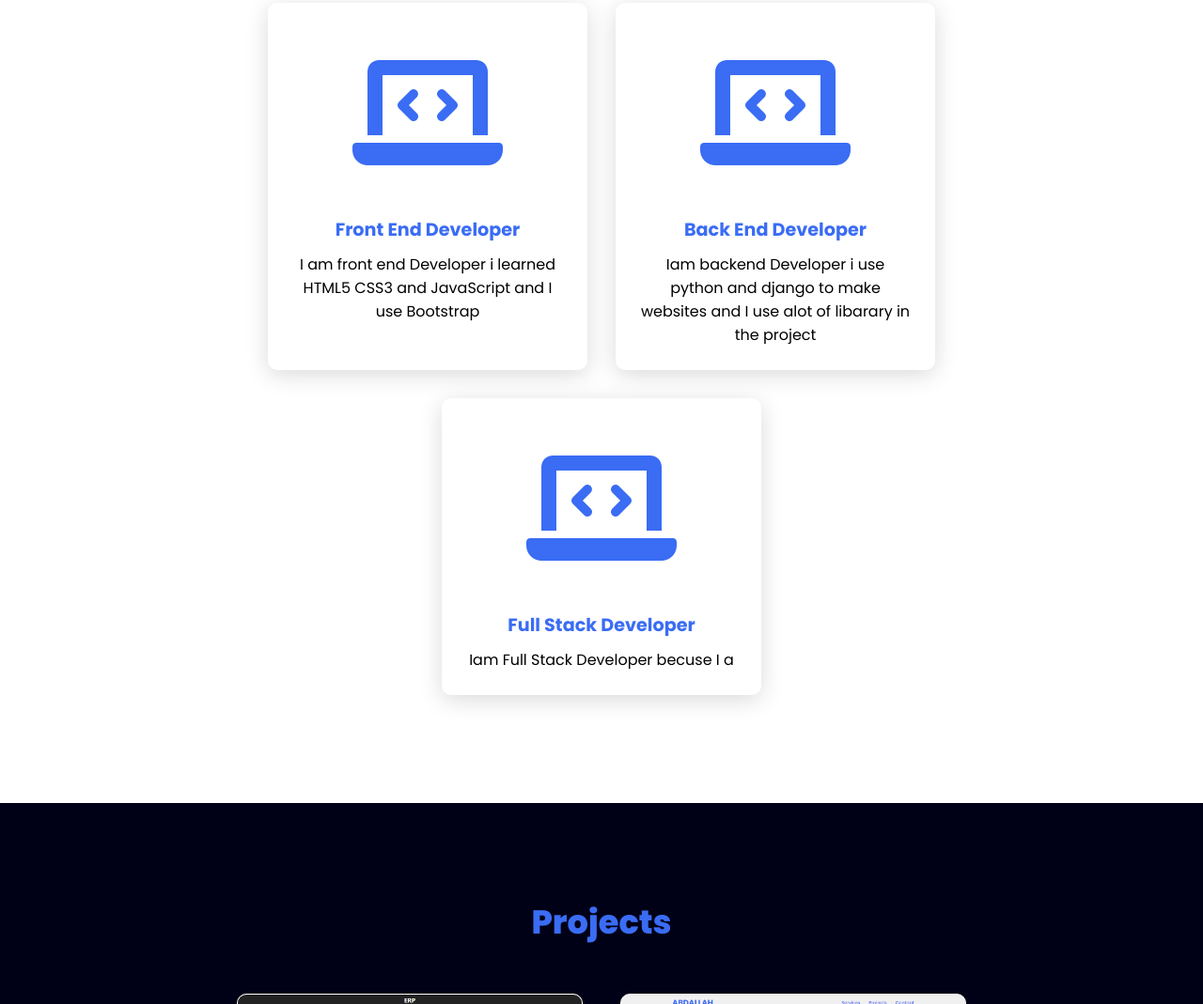
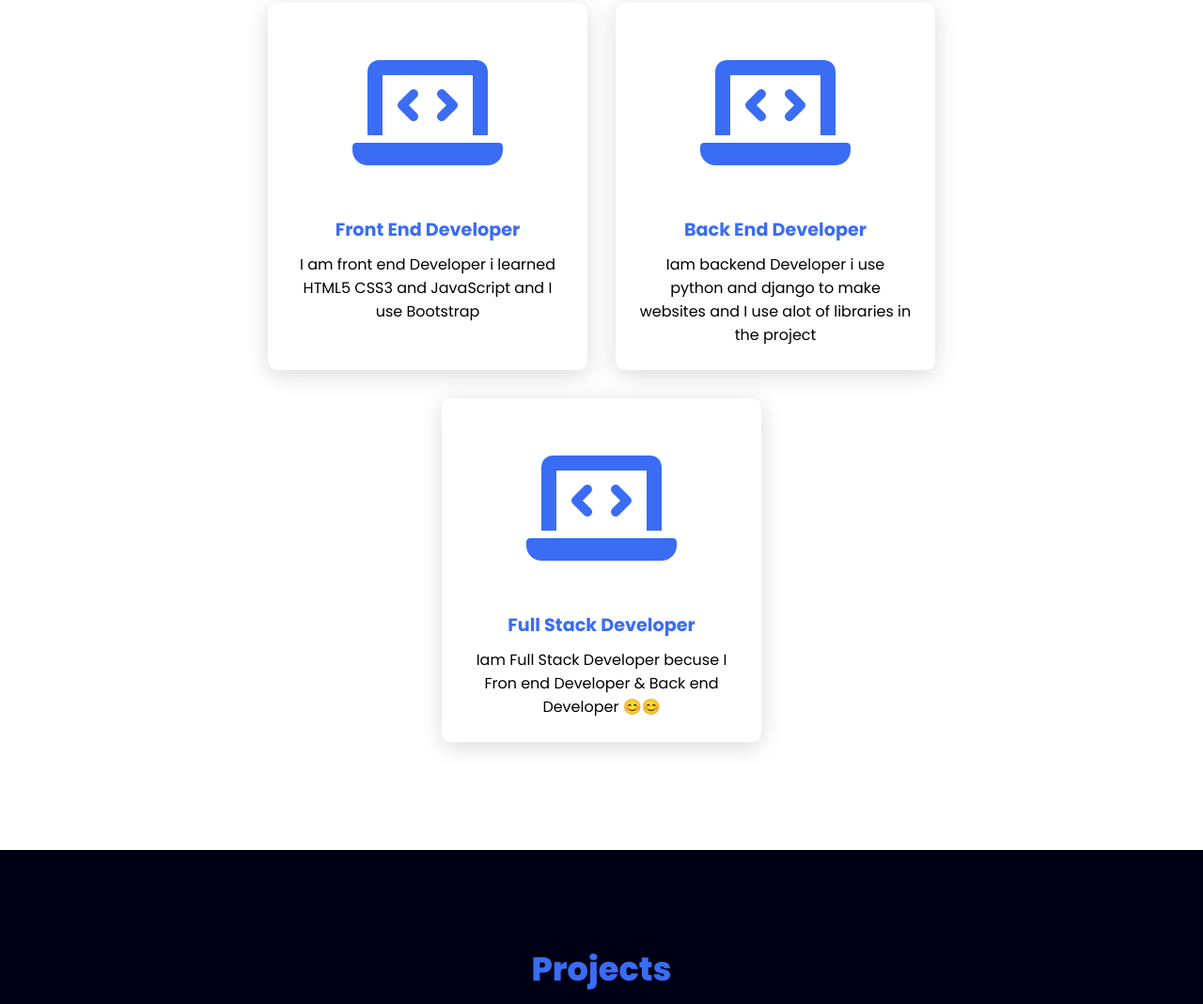
Before and after one commit to abdallahomarahmed1/Portfolio, a plain HTML site: page index.html in a window 1280 px wide. Shown: the part 995-2064 px from the top of the page at 94% size. Drawn offline with Linux system fonts and the light colour scheme.

Commit message:
Update index.html

```diff
--- a/index.html
+++ b/index.html
@@ -52,7 +52,7 @@
                 </div>
                 <div class="info">
                     <h3>Back End Developer</h3>
-                    <p>Iam backend Developer i use python and django to make websites and I use alot of libarary in the project</p>
+                    <p>Iam backend Developer i use python and django to make websites and I use alot of libraries in the project</p>
                 </div>
             </div>
             <div class="card">
@@ -61,7 +61,7 @@
                 </div>
                 <div class="info">
                     <h3>Full Stack Developer</h3>
-                    <p>Iam Full Stack Developer becuse I a</p>
+                    <p>Iam Full Stack Developer becuse I Fron end Developer & Back end Developer 😊😊</p>
                 </div>
             </div>
         </div>
```
